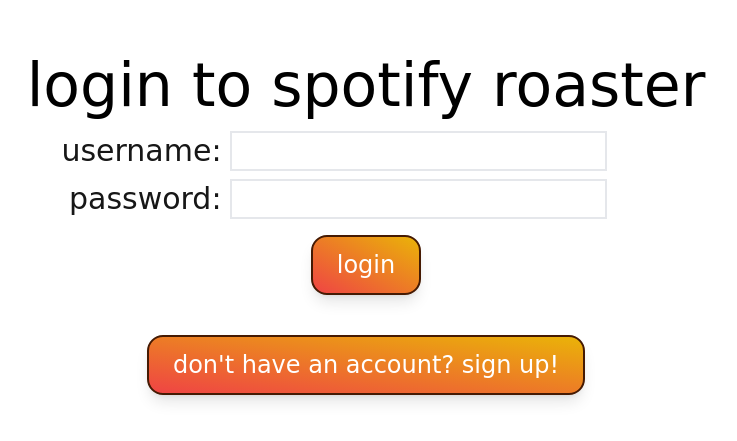
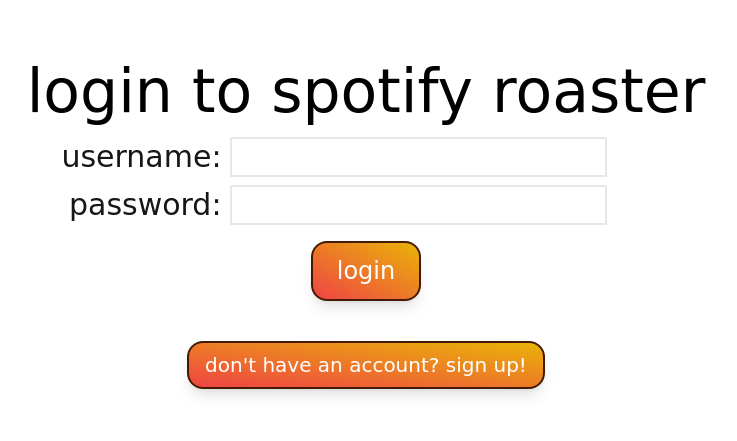
Before and after one commit to yuvrajdhadwal/Spotify-Wrapped, a Next.js app in the folder frontend/: page /login in a window 1280 px wide. Shown: the part 175-616 px from the top of the page, without its empty margins (274-1011 px from the left). Built offline with nearby package versions, Linux system fonts and the light colour scheme; no server answers.

Commit message:
Shrunk signup button on login page

```diff
--- a/frontend/src/app/Components/LoginForm.tsx
+++ b/frontend/src/app/Components/LoginForm.tsx
@@ -95,7 +95,7 @@
           </div>
         </form>
         <div>
-          <Button text={"Don't Have An Account? Sign Up!"} method={handleSignupRedirect}/>
+          <Button text={"Don't Have An Account? Sign Up!"} small={true} method={handleSignupRedirect}/>
   </div>
   </>
 
```
